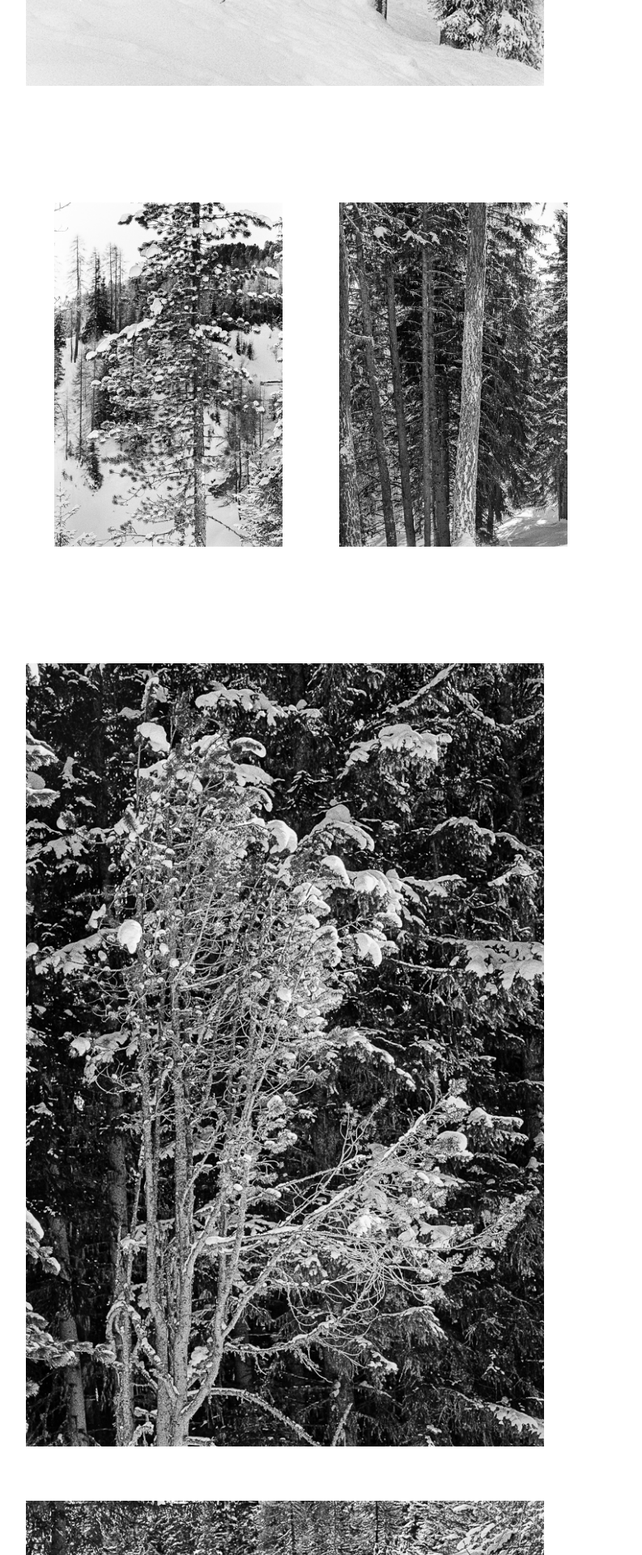
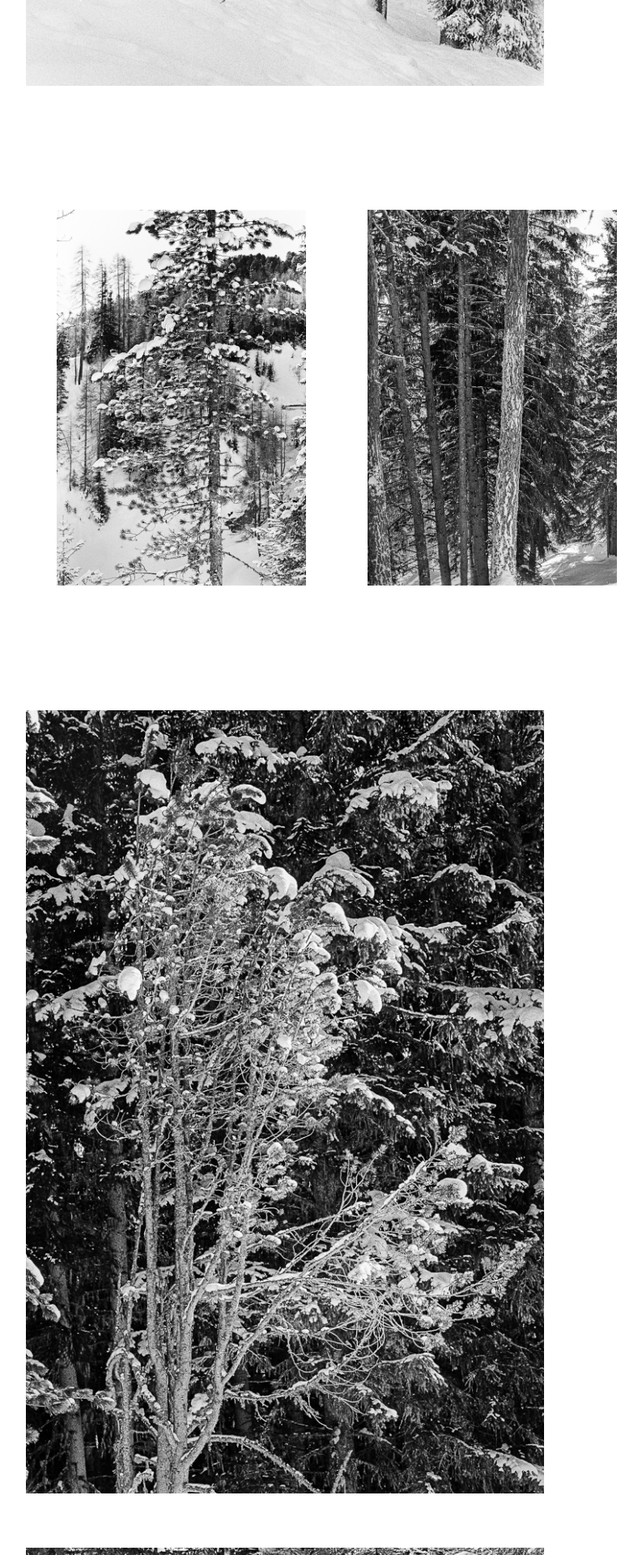
Before and after one commit to lucabutikofer/Photography, a Jekyll site: the page built from Plants.md, in a window 1280 px wide. Shown: the part 969-2889 px from the top of the page at 81% size, without its empty margins (288-1081 px from the left). Built offline with Jekyll 4.4.1, drawn with Linux system fonts in a browser that asks for light colours.

Commit message:
Update no-style-please.scss

```diff
--- a/_sass/no-style-please.scss
+++ b/_sass/no-style-please.scss
@@ -59,7 +59,7 @@ hr {
   &:after { content: attr(data-content) '/////' }
 }
 
-table { width: 110%; }
+table { width: 120%; }
 
 table, th, td {
   // border: thin solid black;
```
